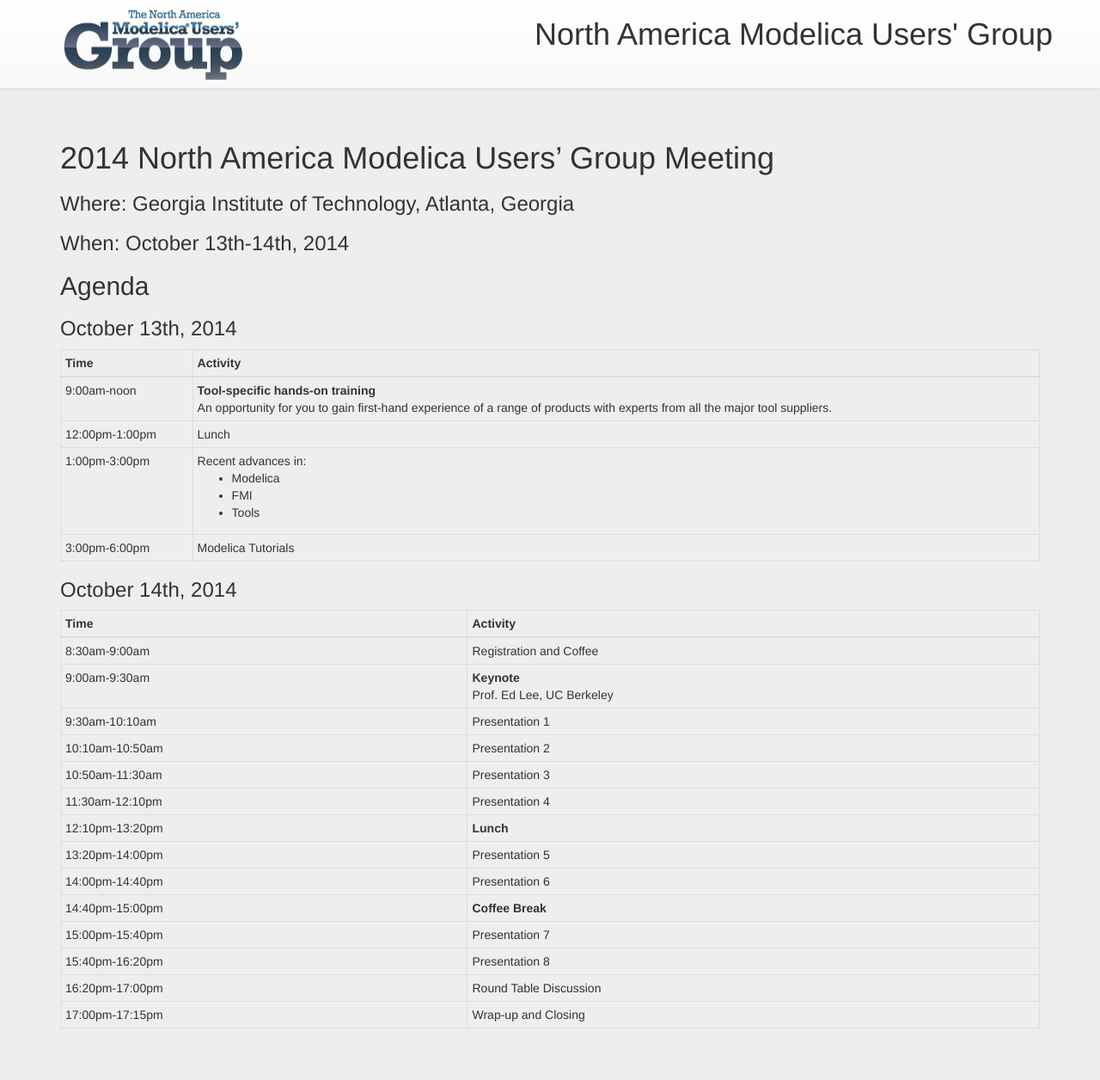
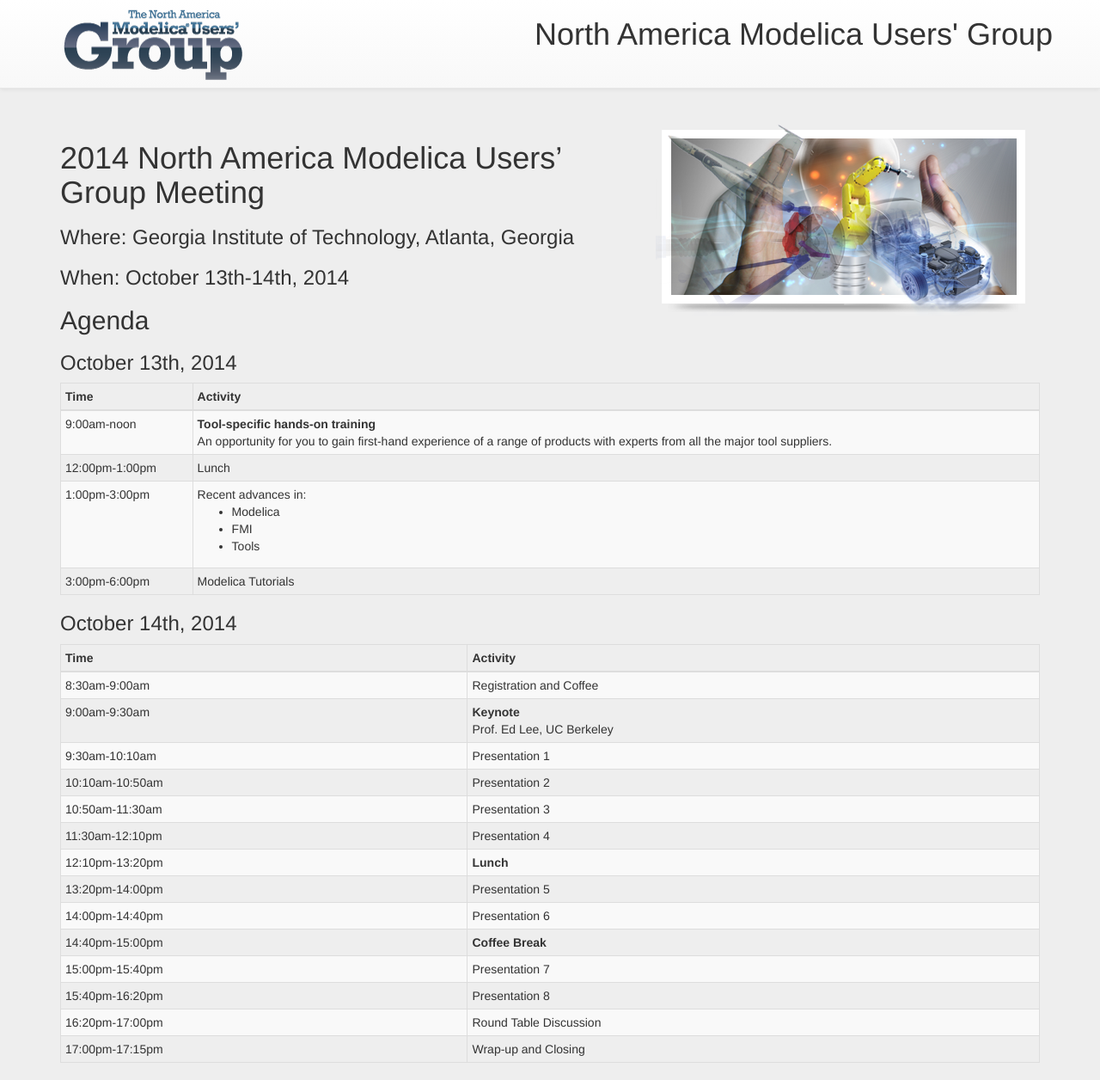
Before and after one commit to namug/web-site, a Jekyll site: the page built from _posts/2014-06-24-namug2014.markdown, in a window 1280 px wide. Shown: the whole page at 86% size. Built offline with Jekyll 4.4.1, drawn with Linux system fonts in a browser that asks for light colours; nearby versions of some CDN libraries; Markdown is read by kramdown in place of the engine named in the settings; before the commit the page ends 1216 px from its top, so only the background shows below that.

Commit message:
Working on program

```diff
--- a/_posts/2014-06-24-namug2014.markdown
+++ b/_posts/2014-06-24-namug2014.markdown
@@ -2,6 +2,11 @@
 layout: default
 title: North America Modelica Users' Group 2014
 ---
+
+<div class="paddedLR pull-right">
+  <img src="/images/graphic.png"/>
+</div>
+
 # 2014 North America Modelica Users' Group Meeting
 
 ### Where: Georgia Institute of Technology, Atlanta, Georgia
@@ -12,7 +17,7 @@
 
 ### October 13th, 2014
 
-<table class="table table-condensed table-bordered table-stripped">
+<table class="table table-condensed table-bordered table-striped">
   <thead>
     <tr>
       <th>Time</th>
@@ -56,7 +61,7 @@
 
 ### October 14th, 2014
 
-<table class="table table-condensed table-bordered table-stripped">
+<table class="table table-condensed table-bordered table-striped">
   <thead>
     <tr>
       <th>Time</th>
```
